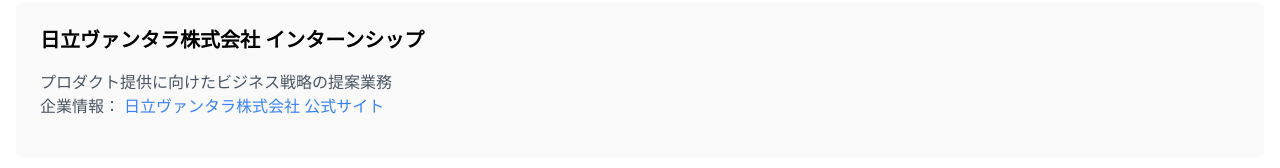
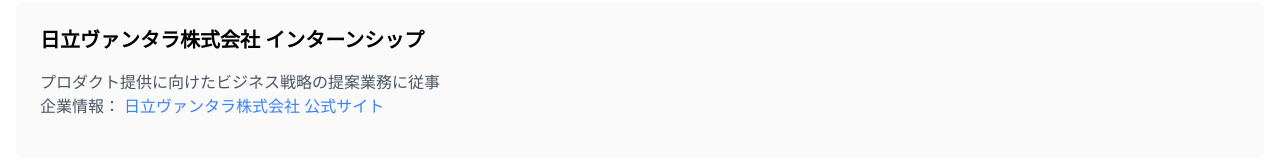
Before and after one commit to Istilus1K/chihiro-portfolio, a React (Vite) app: page / in a window 1280 px wide. Shown: the part 690-858 px from the top of the page. Built offline with nearby package versions, Linux system fonts and the light colour scheme.

Commit message:
fixed text

```diff
--- a/src/App.tsx
+++ b/src/App.tsx
@@ -64,7 +64,7 @@ const translations = {
     internshipTitle: "日立ヴァンタラ株式会社 インターンシップ",
     internshipDesc: (
       <>
-        プロダクト提供に向けたビジネス戦略の提案業務
+        プロダクト提供に向けたビジネス戦略の提案業務に従事
         <br />
         企業情報：
         <a
@@ -169,7 +169,7 @@ const translations = {
     internshipTitle: "Hitachi Vantara Internship",
     internshipDesc: (
       <>
-        Business strategy planning for product launch
+        Contributed to business strategy planning for new product offerings.
         <br />
         Company Info:
         <a
```
